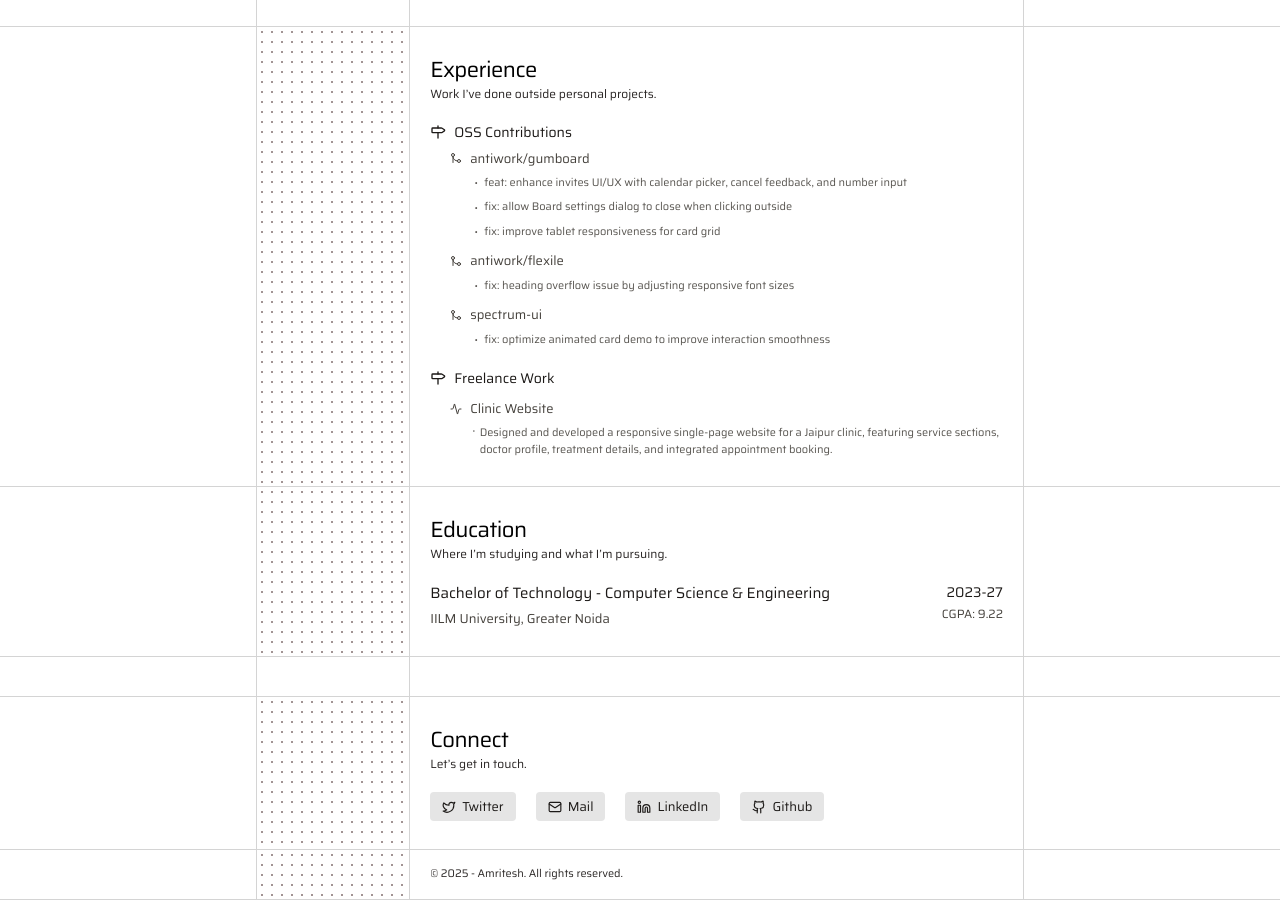
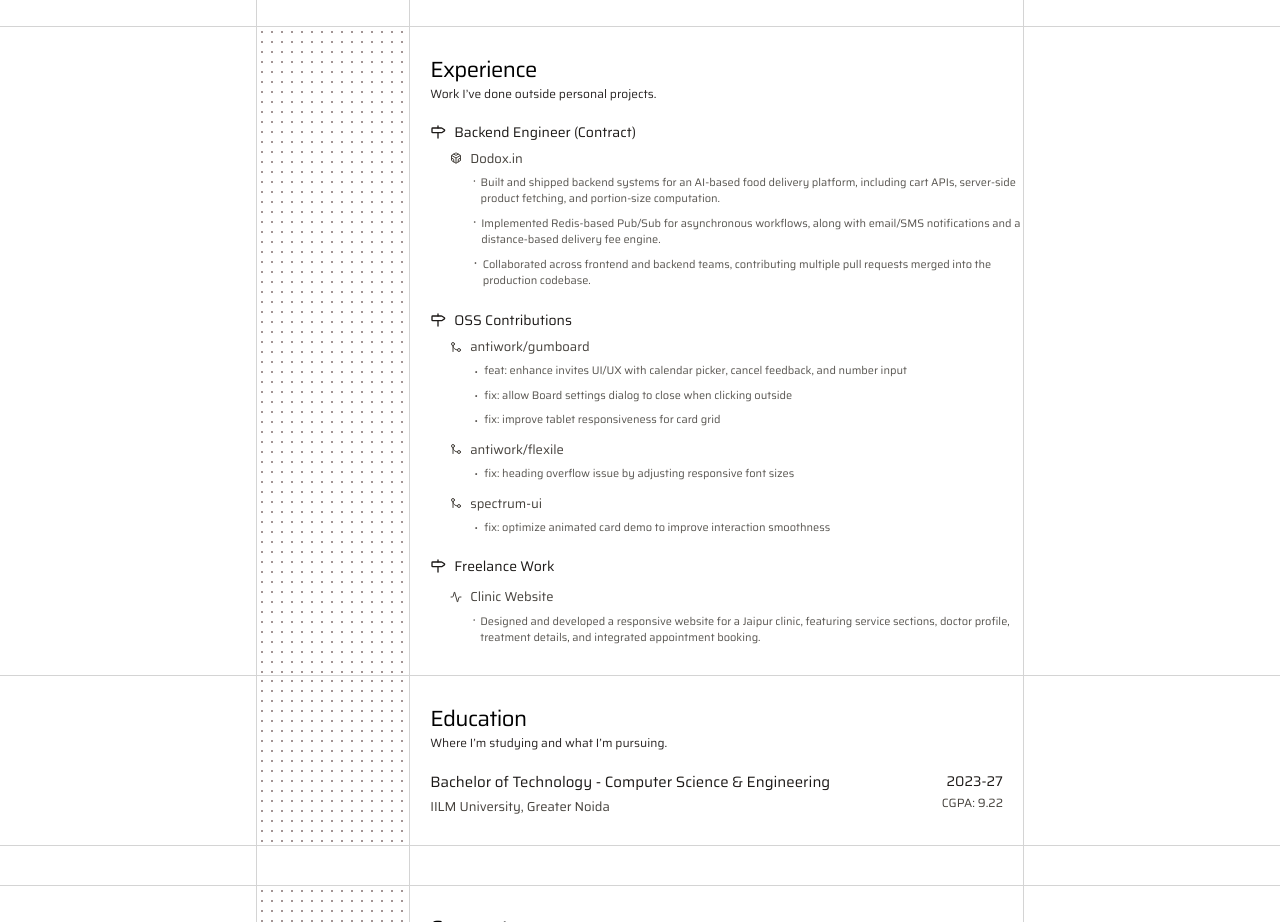
Before and after one commit to amriteshx1/portfolio, a Next.js app: page / in a window 1280 px wide. Shown: the part 1700-2622 px from the top of the page. Built offline with nearby package versions, Linux system fonts and the light colour scheme.

Commit message:
updated experience section of portfolio and resume both

```diff
--- a/src/app/page.tsx
+++ b/src/app/page.tsx
@@ -4,7 +4,7 @@ import { useEffect, useState } from "react";
 
 import GithubSection from "@/components/gitGrapth";
 import toast from "react-hot-toast";
-import { Binary, MoonIcon, UserSearchIcon, DownloadIcon, MilestoneIcon, DotIcon, GitMergeIcon, ActivityIcon, Twitter, MailIcon, LinkedinIcon, GithubIcon, ExternalLinkIcon, PlayIcon, FolderCodeIcon, SunIcon, EyeIcon } from "lucide-react";
+import { Binary, MoonIcon, UserSearchIcon, DownloadIcon, MilestoneIcon, DotIcon, GitMergeIcon, ActivityIcon, Twitter, MailIcon, LinkedinIcon, GithubIcon, ExternalLinkIcon, PlayIcon, FolderCodeIcon, SunIcon, EyeIcon, CodesandboxIcon } from "lucide-react";
 
 export default function Home() {
   const [dark, setDark] = useState(false);
@@ -101,7 +101,7 @@ export default function Home() {
                }}
                className="flex items-center gap-1 tracking-tight md:text-xs text-[11px] bg-neutral-200 dark:bg-neutral-900 md:ml-5 ml-3 md:py-1 py-[3px] px-2 rounded-md text-stone-900 dark:text-stone-400 dark:hover:text-stone-300 hover:text-stone-700 cursor-pointer"><UserSearchIcon className="size-3" />Available for new opportunities</button>
               <button
-               onClick={() => window.open("https://drive.google.com/file/d/196Qatj8y3-17Q491U_pjnkilfWCkrGDi/view?usp=sharing", "_blank", "noopener,noreferrer")}
+               onClick={() => window.open("https://drive.google.com/file/d/1juVtUS3pT-YhdO5olxxM42wf4s4PlzdI/view?usp=sharing", "_blank", "noopener,noreferrer")}
                className="flex items-center gap-1 tracking-tight md:text-xs text-[11px] bg-neutral-200 dark:bg-neutral-900 md:py-1 py-[3px] px-2 rounded-md text-stone-900 dark:text-stone-400 dark:hover:text-stone-300 hover:text-stone-700 cursor-pointer"><EyeIcon className="size-3" />View resume</button>
             </div>
           </div>
@@ -304,7 +304,13 @@ export default function Home() {
             <p className="md:ml-5 ml-3 md:text-xs text-[11px]">Work I’ve done outside personal projects.</p>
             <div className="flex flex-col justify-start items-start w-full mt-5 mr-1.5">
               <div className="flex flex-col justify-start items-start">
-                <p className="md:ml-5 ml-3 md:text-sm text-[13px] flex justify-start items-center gap-2 text-stone-900 dark:text-stone-300"><MilestoneIcon className="md:size-4 size-3.5"/>OSS Contributions</p>
+                <p className="md:ml-5 ml-3 md:text-sm text-[13px] flex justify-start items-center gap-2 text-stone-900 dark:text-stone-300"><MilestoneIcon className="md:size-4 size-3.5"/>Backend Engineer (Contract)</p>
+                <p className="md:ml-10 ml-6 mt-2 md:text-[13px] text-xs flex justify-start items-center gap-2 text-stone-700 dark:text-stone-400"><CodesandboxIcon className="md:size-3 size-[11px]" />Dodox.in</p>
+                <p className="md:ml-15 ml-10 mt-2 md:text-[11px] text-[10px] flex justify-start md:items-center items-start gap-0.5 text-stone-700/90 dark:text-stone-400/90"><DotIcon className="size-3 self-start" />Built and shipped backend systems for an AI-based food delivery platform, including cart APIs, server-side product fetching, and portion-size computation.</p>
+                <p className="md:ml-15 ml-10 mt-2 md:text-[11px] text-[10px] flex justify-start md:items-center items-start gap-0.5 text-stone-700/90 dark:text-stone-400/90"><DotIcon className="size-3 self-start" />Implemented Redis-based Pub/Sub for asynchronous workflows, along with email/SMS notifications and a distance-based delivery fee engine.</p>
+                <p className="md:ml-15 ml-10 mt-2 md:text-[11px] text-[10px] flex justify-start md:items-center items-start gap-0.5 text-stone-700/90 dark:text-stone-400/90"><DotIcon className="size-3 self-start" />Collaborated across frontend and backend teams, contributing multiple pull requests merged into the production codebase.</p>
+
+                <p className="md:ml-5 ml-3 mt-5 md:text-sm text-[13px] flex justify-start items-center gap-2 text-stone-900 dark:text-stone-300"><MilestoneIcon className="md:size-4 size-3.5"/>OSS Contributions</p>
                 <p className="md:ml-10 ml-6 mt-2 md:text-[13px] text-xs flex justify-start items-center gap-2 text-stone-700 dark:text-stone-400"><GitMergeIcon className="md:size-3 size-[11px]" />antiwork/gumboard</p>
                 <p
                  onClick={() => window.open("https://github.com/antiwork/gumboard/pull/707", "_blank", "noopener,noreferrer")}
@@ -328,7 +334,7 @@ export default function Home() {
 
                 <p className="md:ml-5 ml-3 mt-5 md:text-sm text-[13px] flex justify-start items-center gap-2 text-stone-900 dark:text-stone-300"><MilestoneIcon className="md:size-4 size-3.5"/>Freelance Work</p>
                 <p className="md:ml-10 ml-6 mt-3 md:text-[13px] text-xs flex justify-start items-center gap-2 text-stone-700 dark:text-stone-400"><ActivityIcon className="md:size-3 size-[11px]" />Clinic Website</p>
-                <p className="md:ml-15 ml-10 mt-2 md:text-[11px] text-[10px] flex justify-start md:items-center items-start gap-0.5 text-stone-700/90 dark:text-stone-400/90"><DotIcon className="size-3 self-start" />Designed and developed a responsive single-page website for a Jaipur clinic, featuring service sections, doctor profile, treatment details, and integrated appointment booking.</p>
+                <p className="md:ml-15 ml-10 mt-2 md:text-[11px] text-[10px] flex justify-start md:items-center items-start gap-0.5 text-stone-700/90 dark:text-stone-400/90"><DotIcon className="size-3 self-start" />Designed and developed a responsive website for a Jaipur clinic, featuring service sections, doctor profile, treatment details, and integrated appointment booking.</p>
 
               </div>
             </div>
```
